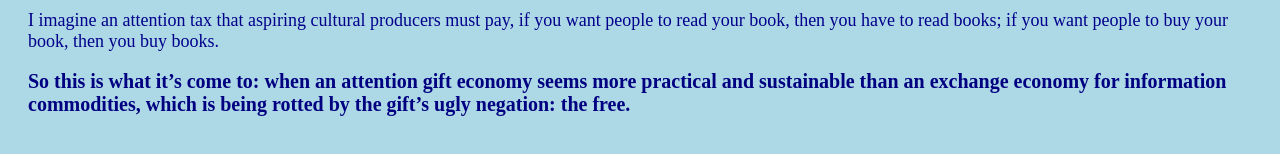
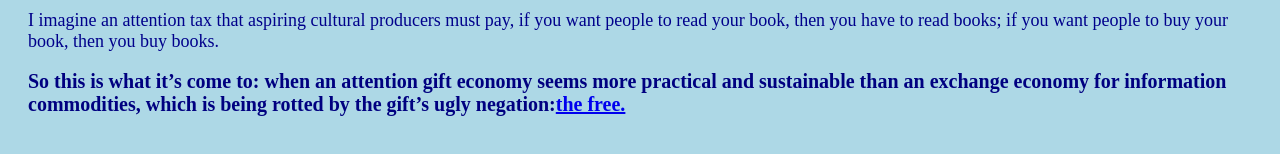
Before and after one commit to 69lulumoon/design-manifesto, a plain HTML site: page Index.html in a window 1280 px wide. Shown: the part 244-398 px from the top of the page. Drawn offline with Linux system fonts and the light colour scheme.

Commit message:
Update Index.html
added link

```diff
--- a/Index.html
+++ b/Index.html
@@ -31,6 +31,6 @@
     <p>I imagine a retail sector for cultural products that’s organized around the attention span: not around “books” or “music” but around short stories and pop songs in one aisle, poems and arias in the other.</p>
     <p>I imagine attention-based pricing, in which prices of information commodities are inversely adjusted to the cognitive investment of consuming them.<p>
     <p>I imagine an attention tax that aspiring cultural producers must pay, if you want people to read your book, then you have to read books; if you want people to buy your book, then you buy books.</p>
-    <h2>So this is what it’s come to: when an attention gift economy seems more practical and sustainable than an exchange economy for information commodities, which is being rotted by the gift’s ugly negation: the free.</h2>
+    <h2>So this is what it’s come to: when an attention gift economy seems more practical and sustainable than an exchange economy for information commodities, which is being rotted by the gift’s ugly negation:<a href="https://designmanifestos.org/michael-erard-a-short-manifesto-on-the-future-of-attention/">the free.</a></h2>
   </body>
 </html>
```
